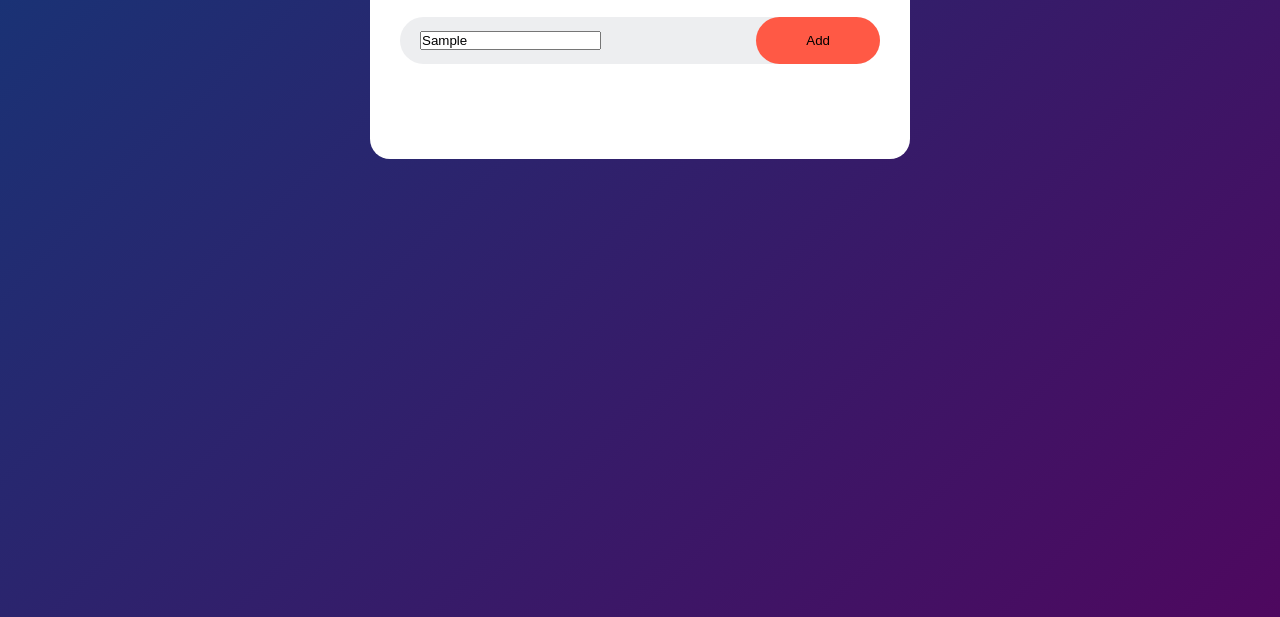
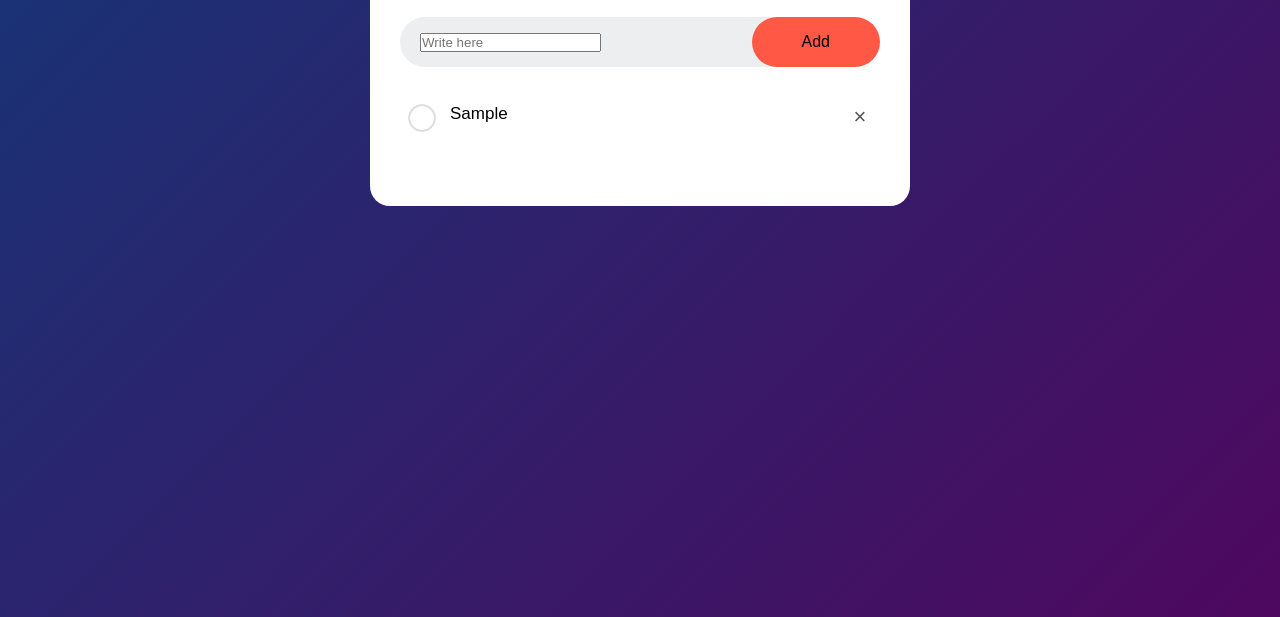
Before and after one commit to bibek3224/to-do-list, a plain HTML site: page index.html in a window 1280 px wide. Both pictures are taken after typing "Sample" into the empty fields and a click on the button "Add". Shown: the part 183-800 px from the top of the page. Drawn offline with Linux system fonts and the light colour scheme.

Commit message:
Last commit

```diff
--- a/index.html
+++ b/index.html
@@ -11,10 +11,15 @@
             <h2>To-DO List <img src ="images/icon.png"></h2>
         <div class="row">
             <input type="text" id="input-box" placeholder="Write here">
-            <button>Add</button>
+            <button onclick="addTask()">Add</button>
         </div>
+        <ul id="list-container">
+           <!-- <li class="checked">Task 1</li>
+            <li>Task 1</li>
+            <li>Task 1</li> -->
+        </ul>
         </div>
-
     </div>
+    <script src="script.js"></script>
 </body>
 </html>
--- /dev/null
+++ b/script.js
@@ -0,0 +1,36 @@
+const inputBox = document.getElementById("input-box");
+const listContainer = document.getElementById("list-container");
+
+function addTask(){
+    if(inputBox.value === ''){
+        alert("You must write something!");
+    }else{
+        let li = document.createElement("li");
+        li.innerHTML = inputBox.value;
+        listContainer.appendChild(li);
+        let span = document.createElement("span");
+        span.innerHTML = "\u00d7";
+        li.appendChild(span);
+    }
+    inputBox.value = "";
+    saveData();
+}
+
+listContainer.addEventListener("click", function(e){
+    if(e.target.tagName === "LI"){
+        e.target.classList.toggle("checked");
+        saveData();
+    }
+    else if(e.target.tagName === "SPAN"){
+        e.target.parentElement.remove();
+        saveData();
+    }
+}, false);
+
+function saveData(){
+    localStorage.setItem("data", listContainer.innerHTML);
+}
+function showList(){
+    listContainer.innerHTML = localStorage.getItem("data");
+}
+showList();
--- a/style.css
+++ b/style.css
@@ -52,4 +52,51 @@ button{
     background: #ff5945;
     border-radius: 40px;
     cursor: pointer;
+    font-size: 16px;
+    position: relative;
 }
+ul li{
+list-style: none;
+font-size: 17px;
+padding: 12px 8px 12px 50px;
+user-select: none;
+cursor: pointer;
+position: relative;
+
+}
+
+ul li::before{
+content: '';
+position: absolute;
+height: 28px;
+width: 28px;
+border-radius: 50%;
+background-image: url(images/unchecked.png);
+background-size: cover;
+background-position: center;
+top: 12px;
+left: 8px
+}
+
+ul li.checked{
+    color: #555;
+    text-decoration: line-through;
+
+}
+ul li.checked::before{
+    background-image: url(images/checked.png);
+}
+ul li span{
+    position: absolute;
+    right: 0;
+    top: 5px;
+    width: 40px;
+    height: 40px;
+    font-size: 22px;
+    color: #555;
+    line-height: 40px;
+    text-align: center;
+}
+ul li span:hover{
+    background: #edeef0;
+}
```
